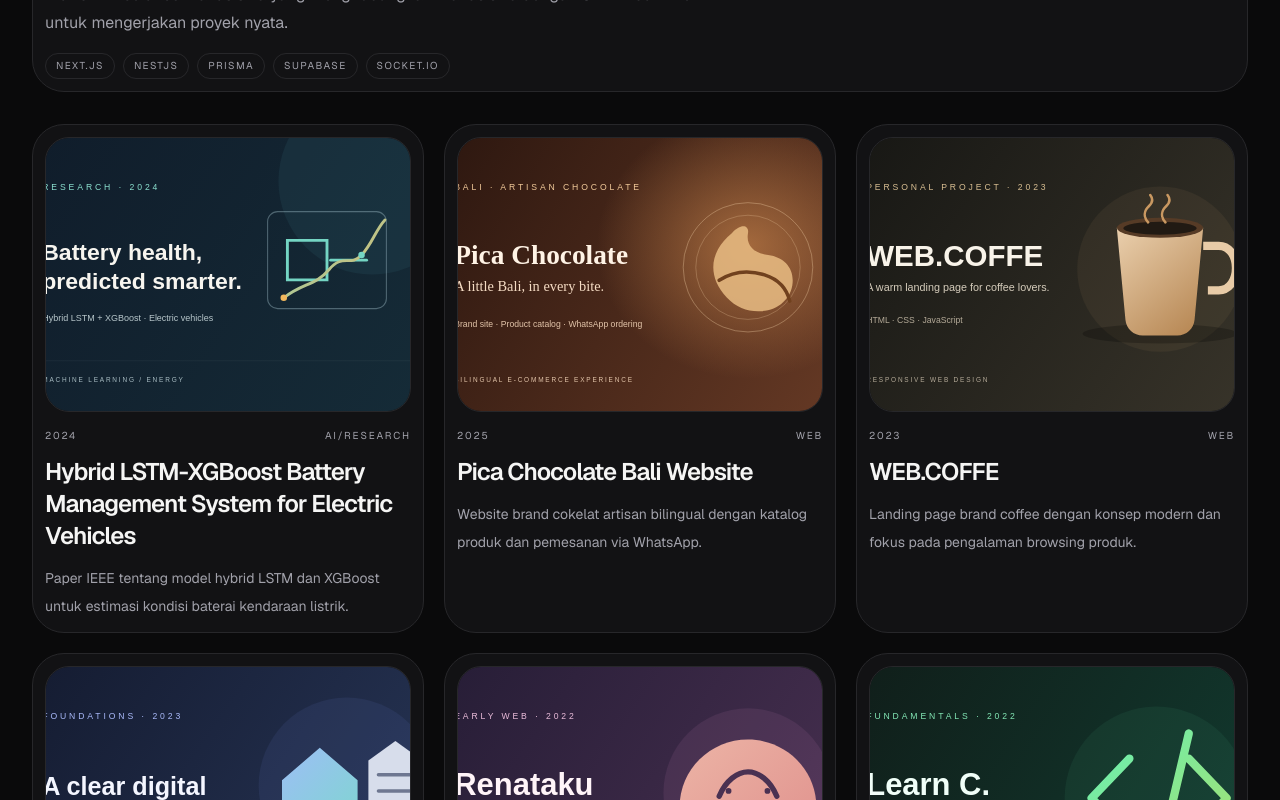
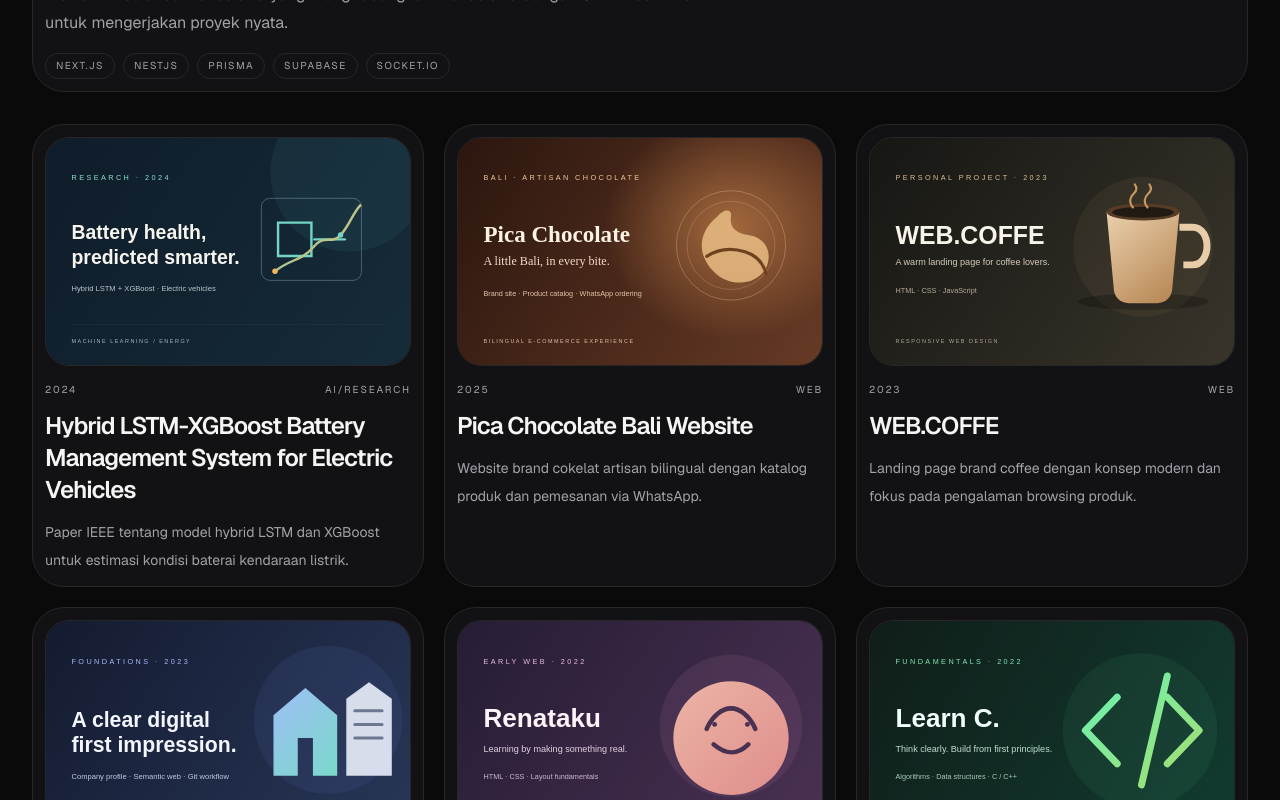
Before and after one commit to Mahendra9890/portofolio, a Next.js app: page / in a window 1280 px wide. Shown: the part 3340-4140 px from the top of the page. Built offline with nearby package versions, Linux system fonts and the light colour scheme.

Commit message:
Polish project cards for launch

```diff
--- a/src/components/portfolio-page.tsx
+++ b/src/components/portfolio-page.tsx
@@ -313,7 +313,7 @@ export function PortfolioPage({ locale }: { locale: Locale }) {
             {portfolioData.projects.filter((project) => !project.featured).map((project) => (
               <Link key={project.slug} href={`/${locale}/projects/${project.slug}`} className="group overflow-hidden rounded-[2rem] border border-[var(--border)] bg-[var(--surface)] p-3">
                 <div className="relative overflow-hidden rounded-[1.5rem] border border-[var(--border)]">
-                  <div className="relative aspect-[4/3] overflow-hidden">
+                  <div className="relative aspect-[16/10] overflow-hidden">
                     <Image src={project.coverImage} alt={project.title} fill sizes="(max-width: 768px) 100vw, (max-width: 1280px) 50vw, 33vw" className="object-cover transition-transform duration-500 group-hover:scale-105" />
                   </div>
                 </div>
```
